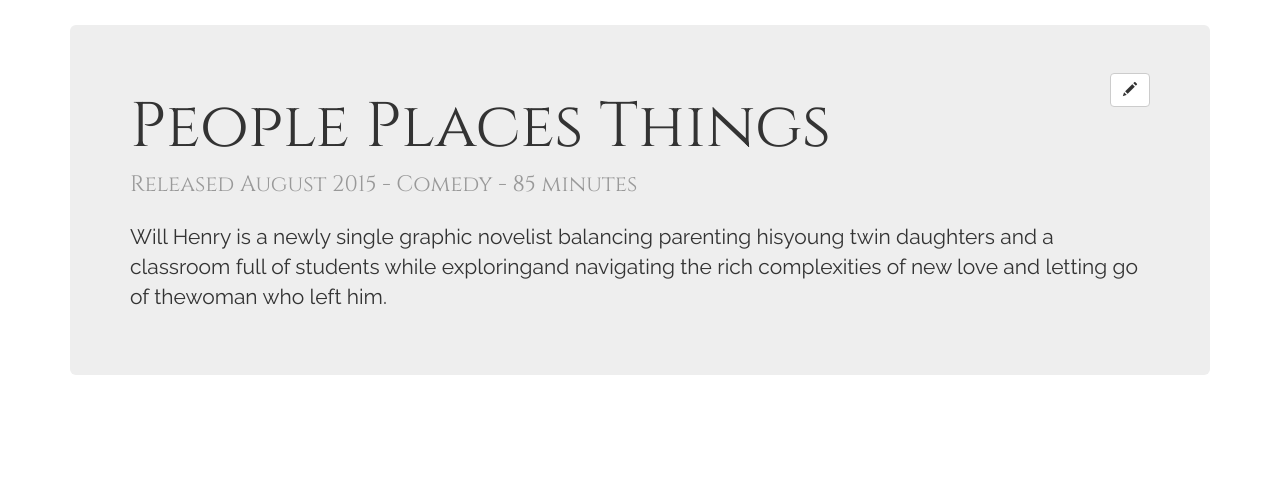
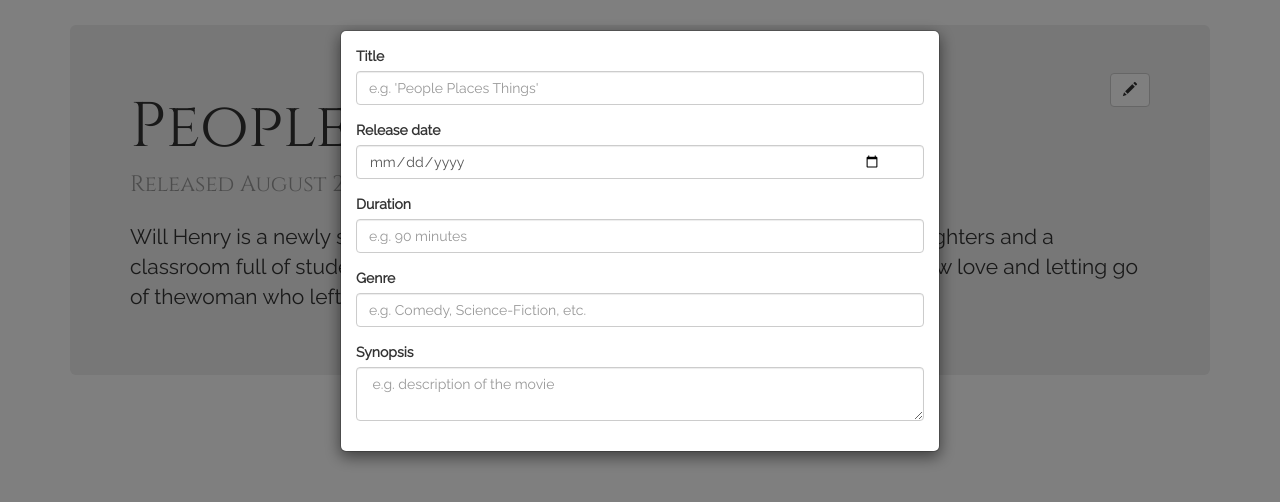
Before and after one commit to iamstiil/aip-week4, a React app: page / in a window 1280 px wide. Shown: the top 502 px of the page. Built offline with nearby package versions, Linux system fonts and the light colour scheme.

Commit message:
feat: add modal with forms as bootstrap-react component

```diff
--- a/src/App.js
+++ b/src/App.js
@@ -1,6 +1,6 @@
 import React, { Component } from 'react';
 import axios from 'axios';
-import { Button, Glyphicon, Jumbotron } from 'react-bootstrap';
+import { Button, Glyphicon, Jumbotron, Modal, FormControl, FormGroup, ControlLabel } from 'react-bootstrap';
 import './App.css';
 
 class App extends Component {
@@ -45,7 +45,54 @@ class App extends Component {
           <h2>Released {this.state.movie.date} - {this.state.movie.genre} - {this.state.movie.duration} minutes</h2>
           <p>{this.state.movie.synopsis}</p>
         </Jumbotron>
+        <Modal show={true}>
+          <Modal.Body>
+            <form>
+              <FormGroup controlId="title">
+                <ControlLabel>Title</ControlLabel>
+                <FormControl
+                  type="text"
+                  placeholder="e.g. 'People Places Things'"
+                />
+                <FormControl.Feedback/>
+              </FormGroup>
+              <FormGroup controlId="date">
+                <ControlLabel>Release date</ControlLabel>
+                <FormControl
+                  type="date"
+                />
+                <FormControl.Feedback/>
+              </FormGroup>
+              <FormGroup controlId="duration">
+                <ControlLabel>Duration</ControlLabel>
+                <FormControl
+                  type="number"
+                  placeholder="e.g. 90 minutes"
+                  min="0"
+                />
+                <FormControl.Feedback/>
+              </FormGroup>
+              <FormGroup controlId="genre">
+                <ControlLabel>Genre</ControlLabel>
+                <FormControl
+                  type="text"
+                  placeholder="e.g. Comedy, Science-Fiction, etc."
+                />
+                <FormControl.Feedback/>
+              </FormGroup>
+              <FormGroup controlId="synopsis">
+                <ControlLabel>Synopsis</ControlLabel>
+                <FormControl
+                  componentClass="textarea"
+                  placeholder=" e.g. description of the movie"
+                />
+                <FormControl.Feedback/>
+              </FormGroup>
+            </form>
+          </Modal.Body>
+        </Modal>
       </div>
+
     );
   }
 }
```
